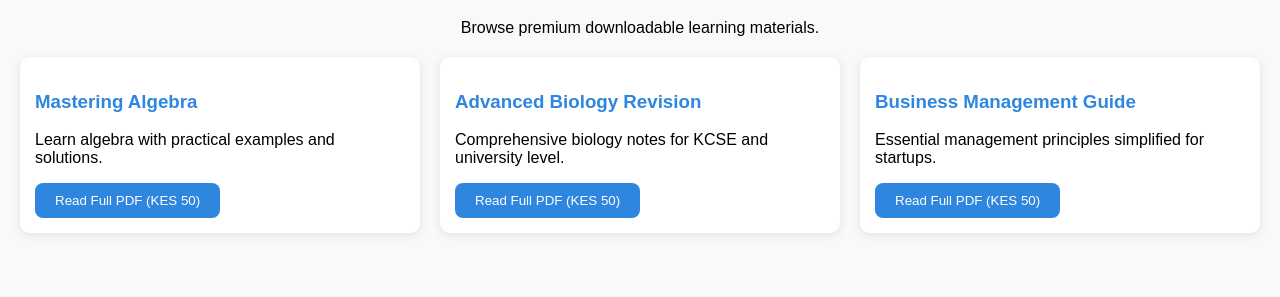
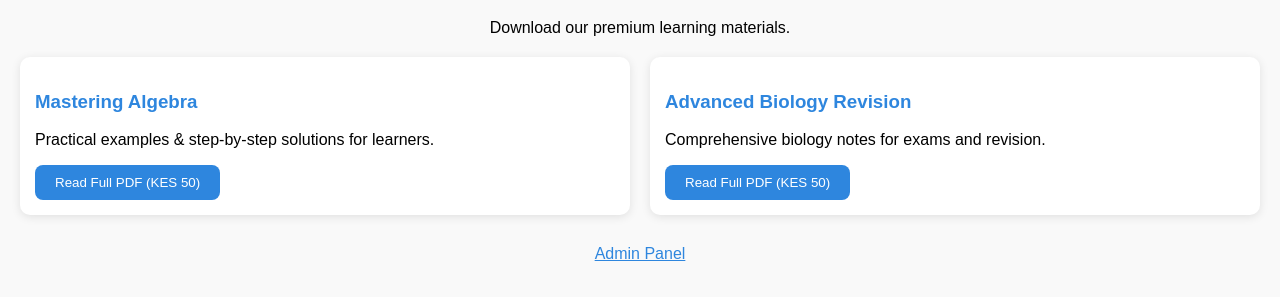
Before and after one commit to Jasam-Kajam/Wafula-Educational-Posts, a plain HTML site: page library.html in a window 1280 px wide. Shown: the part 81-378 px from the top of the page. Drawn offline with Linux system fonts and the light colour scheme.

Commit message:
Update library.html

```diff
--- a/library.html
+++ b/library.html
@@ -12,31 +12,30 @@
         .pdf-card { background: white; border-radius: 10px; padding: 15px; box-shadow: 0 2px 10px rgba(0,0,0,0.1); }
         .pdf-card h3 { color: #2e86de; }
         button { padding: 10px 20px; background: #2e86de; color: white; border: none; border-radius: 8px; cursor: pointer; }
+        .admin-link { text-align: center; margin-top: 30px; }
     </style>
 </head>
 <body oncontextmenu="alert('Right click is disabled'); return false;">
 
     <h1>Wafula Educational Library</h1>
-    <p style="text-align: center;">Browse premium downloadable learning materials.</p>
+    <p style="text-align: center;">Download our premium learning materials.</p>
 
     <div class="pdf-grid">
         <div class="pdf-card">
             <h3>Mastering Algebra</h3>
-            <p>Learn algebra with practical examples and solutions.</p>
+            <p>Practical examples & step-by-step solutions for learners.</p>
             <button onclick="payAndDownload('Mastering Algebra', 'https://example.com/demo1.pdf')">Read Full PDF (KES 50)</button>
         </div>
 
         <div class="pdf-card">
             <h3>Advanced Biology Revision</h3>
-            <p>Comprehensive biology notes for KCSE and university level.</p>
+            <p>Comprehensive biology notes for exams and revision.</p>
             <button onclick="payAndDownload('Advanced Biology Revision', 'https://example.com/demo2.pdf')">Read Full PDF (KES 50)</button>
         </div>
+    </div>
 
-        <div class="pdf-card">
-            <h3>Business Management Guide</h3>
-            <p>Essential management principles simplified for startups.</p>
-            <button onclick="payAndDownload('Business Management Guide', 'https://example.com/demo3.pdf')">Read Full PDF (KES 50)</button>
-        </div>
+    <div class="admin-link">
+        <a href="admin.html" style="color: #2e86de;">Admin Panel</a>
     </div>
 
     <script src="https://js.paystack.co/v1/inline.js"></script>
```
